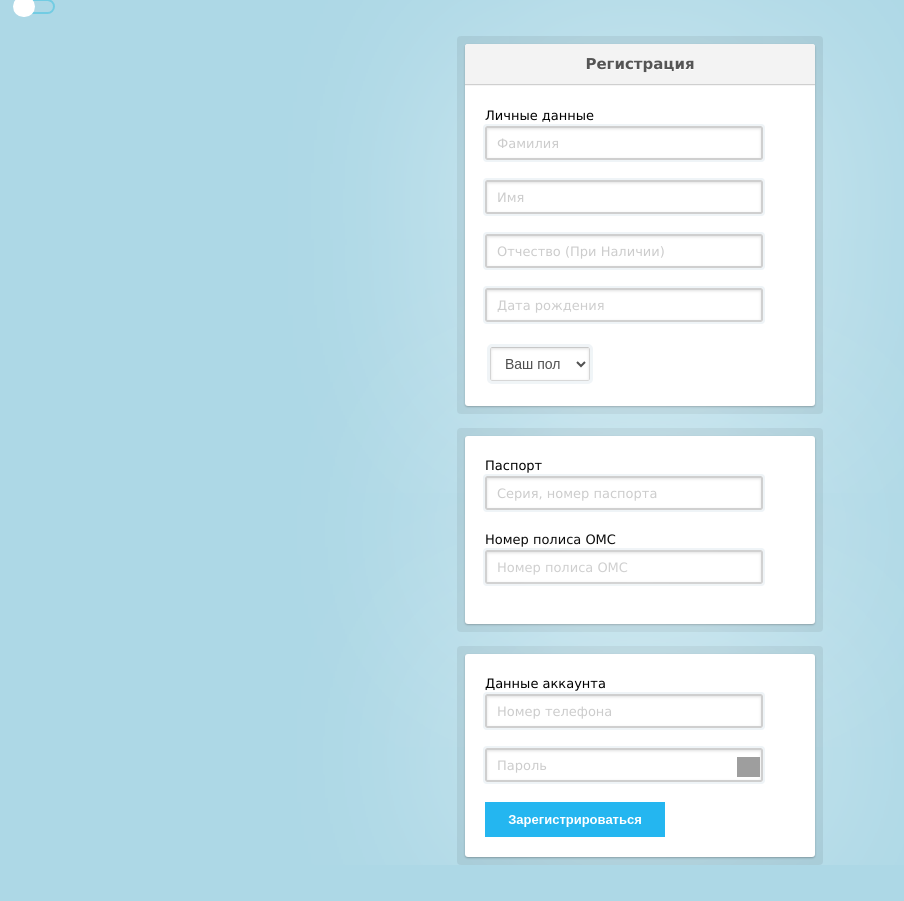
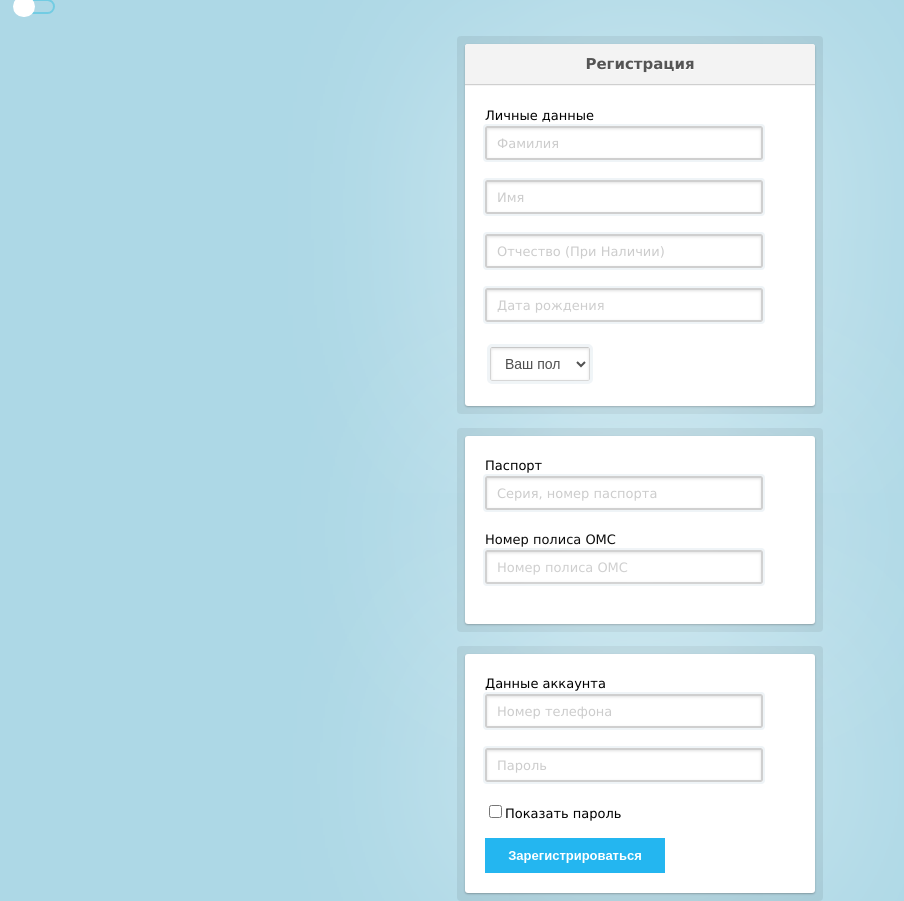
Before and after one commit to sshevaldov/vaccine, a PHP site: page /registration.php in a window 1280 px wide. Shown: the part 16-917 px from the top of the page, without its empty margins (0-904 px from the left). Before the commit the page ends 881 px from the top, so only its background shows below. Run offline with PHP 8.4, Linux system fonts and the light colour scheme; some libraries are stand-ins or nearby versions; grey boxes are pictures that could not be loaded.

Commit message:
Update registration.php

```diff
--- a/user/registration/registration.php
+++ b/user/registration/registration.php
@@ -45,11 +45,12 @@
 					<input id="omc" name="omc" type="text" class="number form-control rfield" placeholder="Номер полиса ОМС" required>
 			</div>
 			<div class="table">
+
 				<p>Данные аккаунта</p>
 				<input id="phone" name="phone" type="text" class="rfield mask-phone form-control" placeholder="Номер телефона" required>
 				<div class="password">
 					<input id="password" type="password" class="rfield" name="password" value="" placeholder="Пароль" required>
-					<a href="#" class="password-control" onclick="return show_hide_password(this);" style="right: 25px;top: 9px;"></a>
+					<p> <input type="checkbox" onclick=" show_hide_password(this)" >Показать пароль</p>
 				</div>
 
 
```
